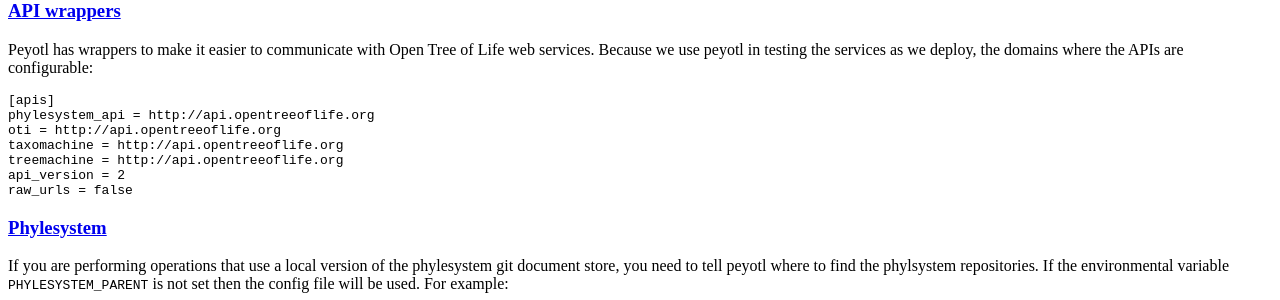
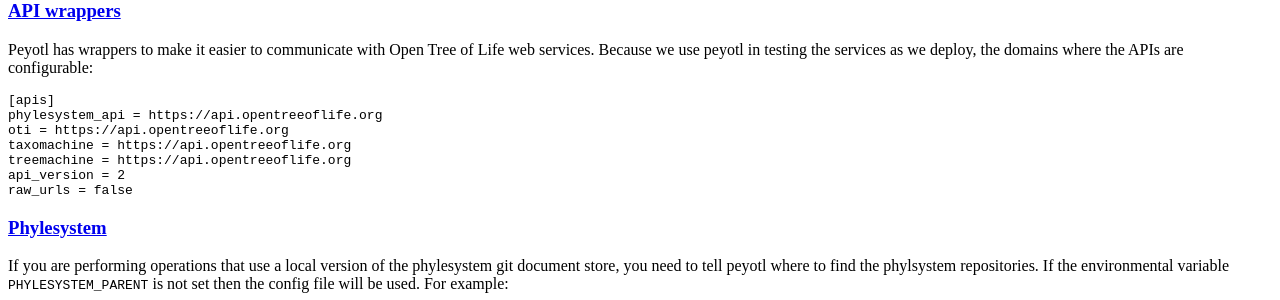
Before and after one commit to OpenTreeOfLife/peyotl, a Jekyll site: the page built from configuration/index.md, in a window 1280 px wide and 900 px high, scrolled down 961 px. Shown: the part 167-467 px from the top of the window. Built offline with Jekyll 4.4.1, drawn with Linux system fonts in a browser that asks for light colours; some of the changed lines change nothing that is shown.

Commit message:
http -> https

```diff
--- a/configuration/index.md
+++ b/configuration/index.md
@@ -65,10 +65,10 @@
 as we deploy, the domains where the APIs are configurable:
 
     [apis]
-    phylesystem_api = http://api.opentreeoflife.org
-    oti = http://api.opentreeoflife.org
-    taxomachine = http://api.opentreeoflife.org
-    treemachine = http://api.opentreeoflife.org
+    phylesystem_api = https://api.opentreeoflife.org
+    oti = https://api.opentreeoflife.org
+    taxomachine = https://api.opentreeoflife.org
+    treemachine = https://api.opentreeoflife.org
     api_version = 2
     raw_urls = false
 
```
